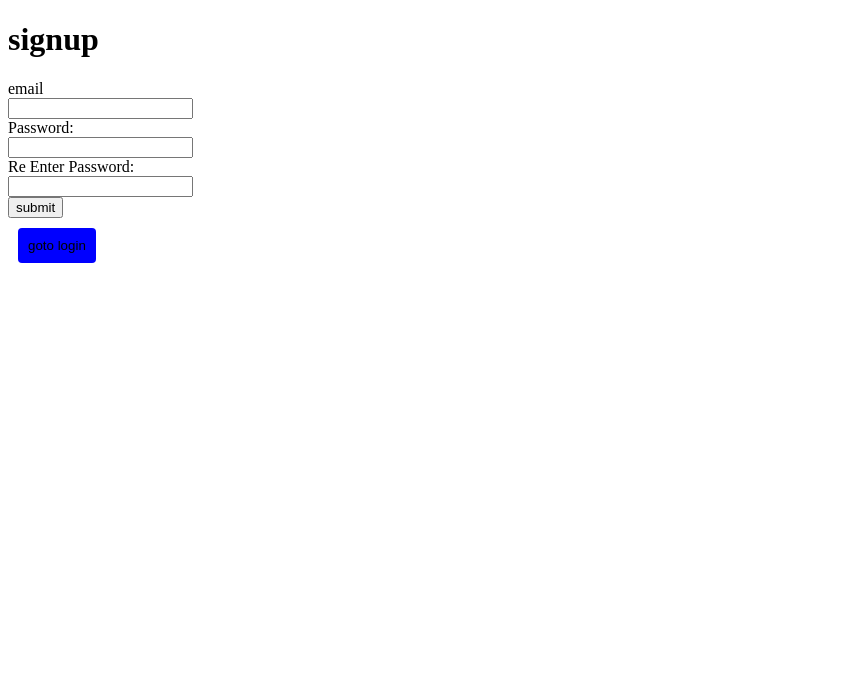
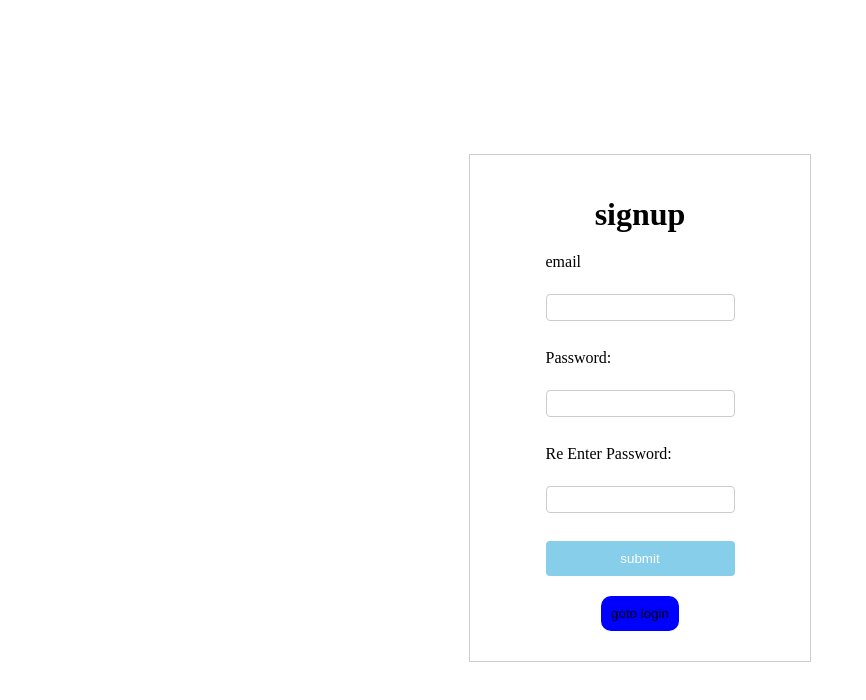
Before and after one commit to vishantsehrawat/mock5, a plain HTML site: page frontend/index.html in a window 1280 px wide. Shown: the whole page, without its empty margins (0-866 px from the left). Drawn offline with Linux system fonts and the light colour scheme.

Commit message:
css done

```diff
--- a/frontend/index.html
+++ b/frontend/index.html
@@ -14,12 +14,87 @@
         margin: 10px;
         padding: 10px;
         border: none;
-        border-radius: 0.25rem;
+        border-radius: 10px;
         background-color: blue;
     }
 
     button:hover {
         background-color: green;
+    }
+
+
+
+    button {
+        margin: 10px;
+        padding: 10px;
+        border: none;
+        border-radius: 10px;
+        background-color: blue;
+    }
+
+    button:hover {
+        background-color: green;
+    }
+
+    .mainContainer {
+        display: flex;
+        justify-content: center;
+        align-items: center;
+        height: 100vh;
+    }
+
+    .formContainer {
+        display: flex;
+        flex-direction: column;
+        align-items: center;
+    }
+
+    .signupForm,
+    .loginForm {
+        display: flex;
+        flex-direction: column;
+        align-items: center;
+        border: 1px solid #ccc;
+        padding: 20px;
+        width: 300px;
+    }
+
+    .signupForm h1,
+    .loginForm h1 {
+        margin-bottom: 20px;
+    }
+
+    .signupForm form,
+    .loginForm form {
+        display: flex;
+        flex-direction: column;
+    }
+
+    .signupForm label,
+    .loginForm label {
+        margin-bottom: 5px;
+    }
+
+    .signupForm input,
+    .loginForm input {
+        margin-bottom: 10px;
+        padding: 5px;
+        border: 1px solid #ccc;
+        border-radius: 4px;
+    }
+
+    .signupForm input[type="submit"],
+    .loginForm input[type="submit"] {
+        padding: 10px;
+        border: none;
+        border-radius: 4px;
+        background-color: skyblue;
+        color: #fff;
+    }
+
+    .signupForm input[type="submit"]:hover,
+    .loginForm input[type="submit"]:hover {
+        background-color: lightblue;
     }
 
     .loginForm {
```
